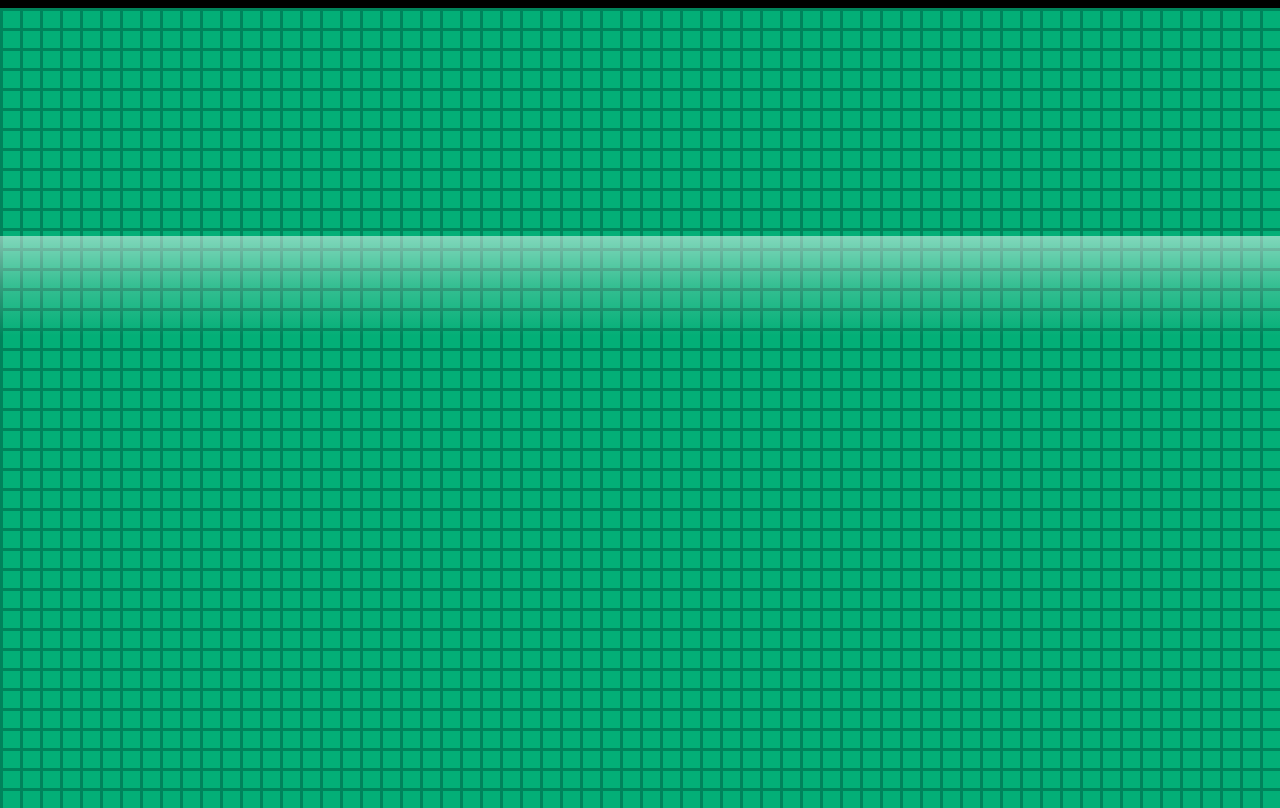
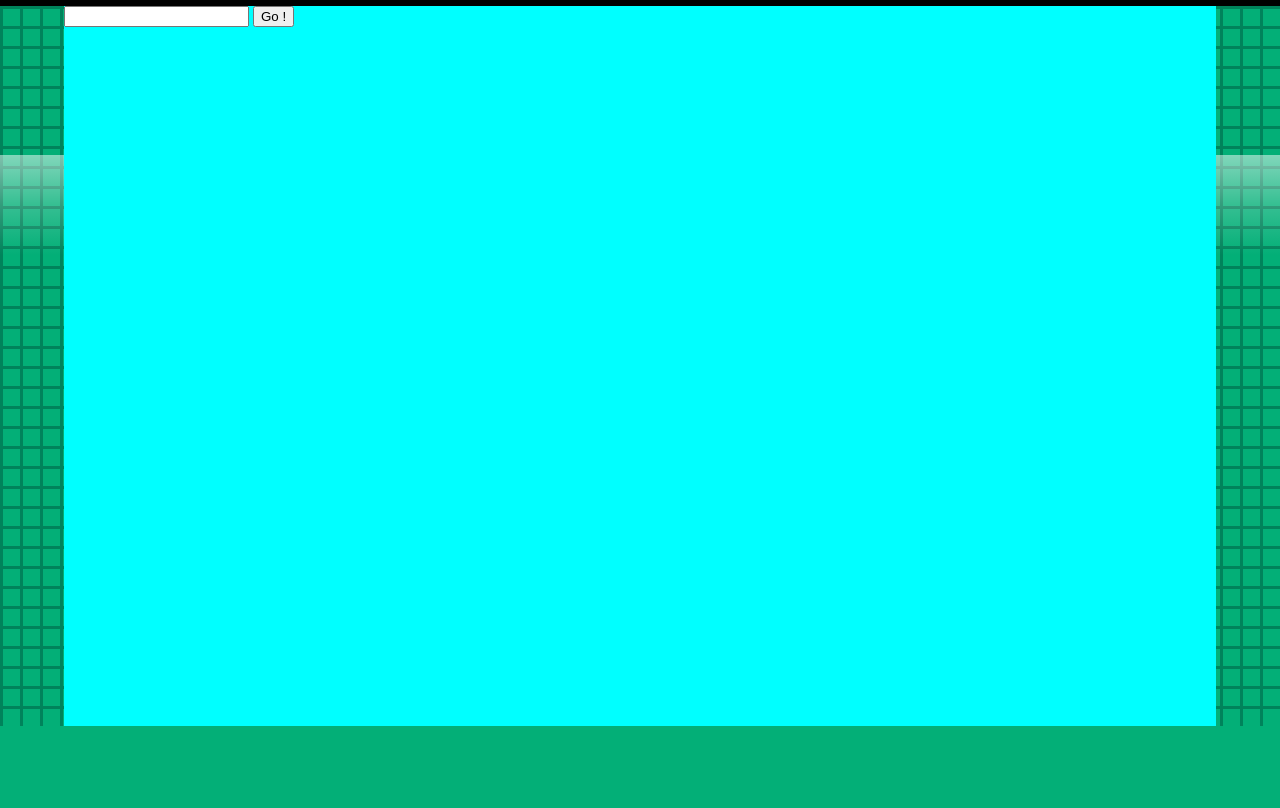
Before and after one commit to RonnyL-M/pokedexjs-v2, a plain HTML site: page index.html in a window 1280 px wide. Shown: the part 74-882 px from the top of the page. After the commit the page ends 800 px from the top, so only its background shows below. Drawn offline with Linux system fonts and the light colour scheme; a web font is replaced by a local one.

Commit message:
add main div and children

```diff
--- a/css/background.css
+++ b/css/background.css
@@ -1,10 +1,10 @@
 body {
+    /*Grid background*/
     margin: 0;
     padding: 0;
-}
-
-.grid-background {
     position: relative;
+    display: flex;
+    flex-direction: column;
     width: 100vw;
     height: 100vh;
     background-color: #03af77; /* Light green */
@@ -14,7 +14,7 @@ body {
     background-size: 20px 20px; /* Size of the grid squares */
 }
 
-.scanner {
+#scanner {
     position: absolute;
     top: 0;
     left: 0;
@@ -26,13 +26,14 @@ body {
         rgba(255, 255, 255, 0) /* Trail fades out */
     );
     animation: scan 7s linear infinite; /* Animation for the scanning effect */
+    z-index: -1;
 }
 
 @keyframes scan {
     from {
-        top: 100%; /* Start at the top */
+        top: 100%; /* Start */
     }
     to {
-        top: 0%; /* Move to the bottom */
+        top: 0%; /* Move to */
     }
 }
--- a/css/header.css
+++ b/css/header.css
@@ -1,10 +1,12 @@
 header {
     margin: 0;
-    padding: 1px;
+    padding: 0;
     background-color: black;
+
+
 }
 
-header h1{
+header h1 {
     color: white;
     font-family: 'Pokemon Solid', sans-serif;
     text-align: center;
--- /dev/null
+++ b/css/main.css
@@ -0,0 +1,7 @@
+#main{
+background-color: aqua;
+    width: 90%;
+    height: 100%;
+    margin-left: auto;
+    margin-right: auto;
+}
--- a/index.html
+++ b/index.html
@@ -4,9 +4,15 @@
 <head>
     <meta charset="UTF-8">
     <meta name="viewport" content="width=device-width, initial-scale=1.0">
-    <title>Document</title>
+    <title>PokedexJs V2</title>
+    <link href="https://fonts.cdnfonts.com/css/pokemon-solid" rel="stylesheet">
     <link rel="stylesheet" href="css/background.css">
     <link rel="stylesheet" href="css/header.css">
+    <link rel="stylesheet" href="css/main.css">
+
+
+
+
 
 </head>
 
@@ -14,12 +20,20 @@
     <header>
         <h1>MyPokedex.js</h1>
     </header>
-    <div class="grid-background">
+    <div id="scanner"></div>
+    <div id="main">
+        <div id="searchbar_div">
+            <input type="text" name="" id="search">
+            <button id="submit_btn" name="submit_btn">Go !</button>
+        </div>
+        <div id="pkmn_div">
+            <div id="info_pkmn"></div>
+            <div id="list_pkmn"></div>
+        </div>
+    </div>
 
-        <div class="scanner"></div>
 
-        <!-- Your content goes here -->
-    </div>
+
 </body>
 
 </html>
```
